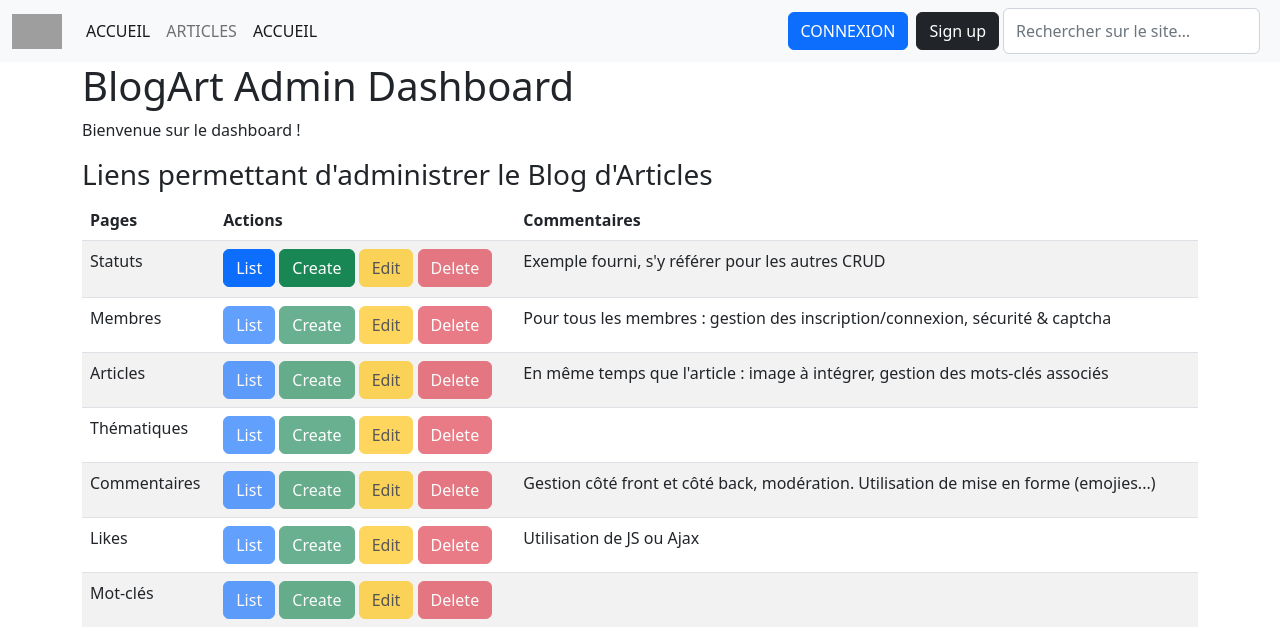
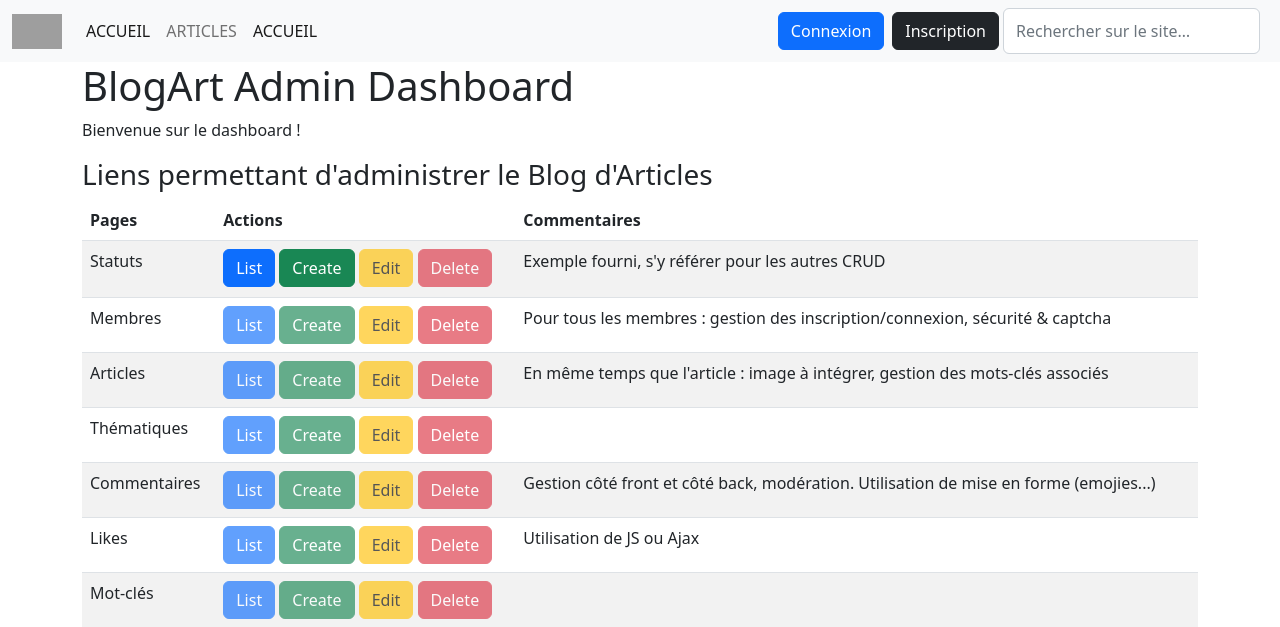
Before and after one commit to Lucas33860/BlogArt, a PHP site: page /views/backend/dashboard.php in a window 1280 px wide. Shown: the top 627 px of the page. Run offline with PHP 8.4, Linux system fonts and the light colour scheme; a stand-in replaces the project's code that opens the database connection; grey boxes are pictures that could not be loaded.

Commit message:
Inscription

```diff
--- a/header.php
+++ b/header.php
@@ -39,8 +39,8 @@ require_once 'config.php';
     <!--right align-->
     <div class="d-flex">
 
-      <a class="btn btn-primary m-1" href="/views/backend/security/login.php" role="button">CONNEXION</a>
-      <a class="btn btn-dark m-1" href="/views/backend/security/signup.php" role="button">Sign up</a>
+      <a class="btn btn-primary m-1" href="/views/backend/security/login.php" role="button">Connexion</a>
+      <a class="btn btn-dark m-1" href="/views/backend/security/signup.php" role="button">Inscription</a>
       <form class="d-flex" role="search">
       <input class="form-control me-2" type="search" placeholder="Rechercher sur le site…" aria-label="Search" >
       </form>
```
